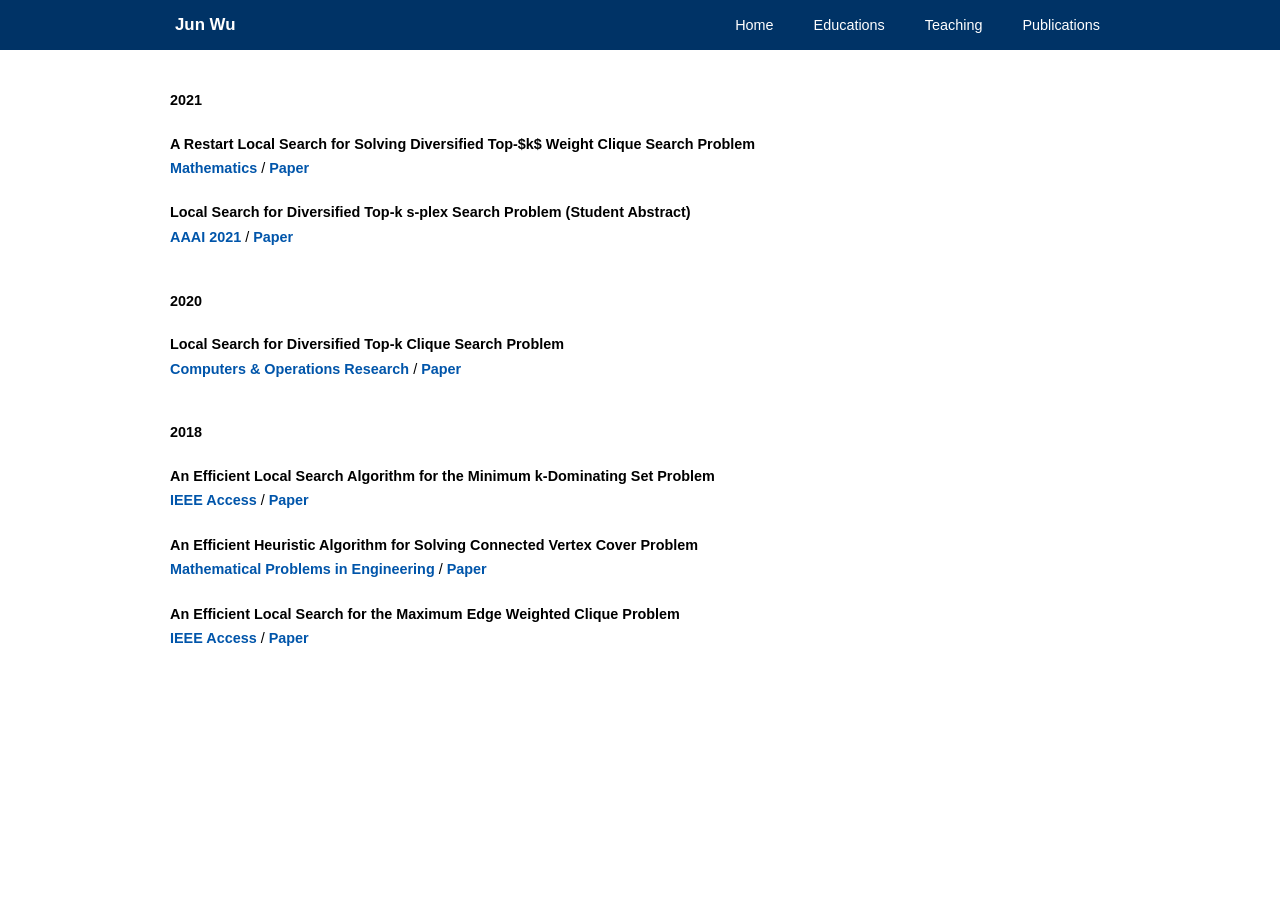
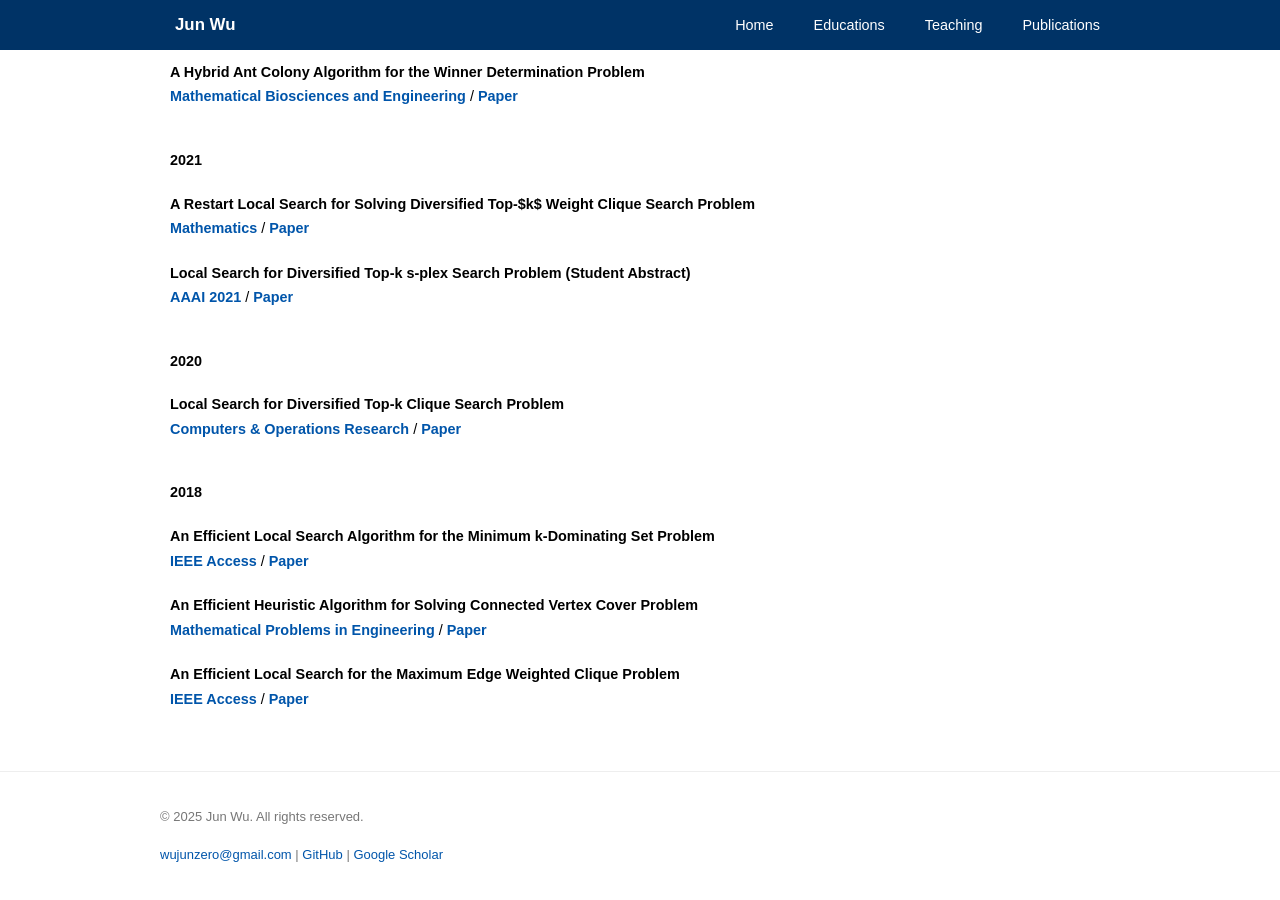
Before and after one commit to wujunzero/website, a Jekyll site: the page built from README.md, in a window 1280 px wide and 900 px high, scrolled down 1486 px. Built offline with Jekyll 4.4.1, drawn with Linux system fonts in a browser that asks for light colours; our own code applies the rules of GitHub Pages for plain Markdown files; before the commit the page ends 2167 px from its top, so only the background shows below that.

Commit message:
Add footer, enable profile photo, remove empty CNAME

```diff
--- a/_includes/footer.html
+++ b/_includes/footer.html
@@ -0,0 +1,11 @@
+<footer
+    style="text-align:center; padding:20px 0; margin-top:30px; border-top:1px solid #eee; color:#777; font-size:13px;">
+    <div class="container">
+        <p>© {{ 'now' | date: "%Y" }} Jun Wu. All rights reserved.</p>
+        <p>
+            <a href="mailto:wujunzero@gmail.com" style="color:#0055AA;">wujunzero@gmail.com</a> |
+            <a href="https://github.com/wujunzero" style="color:#0055AA;">GitHub</a> |
+            <a href="https://scholar.google.com/citations?user=xhn6R7EAAAAJ" style="color:#0055AA;">Google Scholar</a>
+        </p>
+    </div>
+</footer>
--- a/_includes/header.html
+++ b/_includes/header.html
@@ -25,7 +25,8 @@
     <div class="container body">
 
       <div class="content heading anchor" id="home">
-        <!-- <div class="img"><img class="img_responsive" src="images/Jun_Wu.jpg" alt="Photo"></div> -->
+        <div class="img"><img class="img_responsive" src="images/Jun_Wu.jpg" alt="Jun Wu"
+            style="width:180px; border-radius:8px;"></div>
         <div class="text info">
           <h1>Jun Wu</h1>
           <p></p>
```
Also changed, not shown: CNAME (added).
